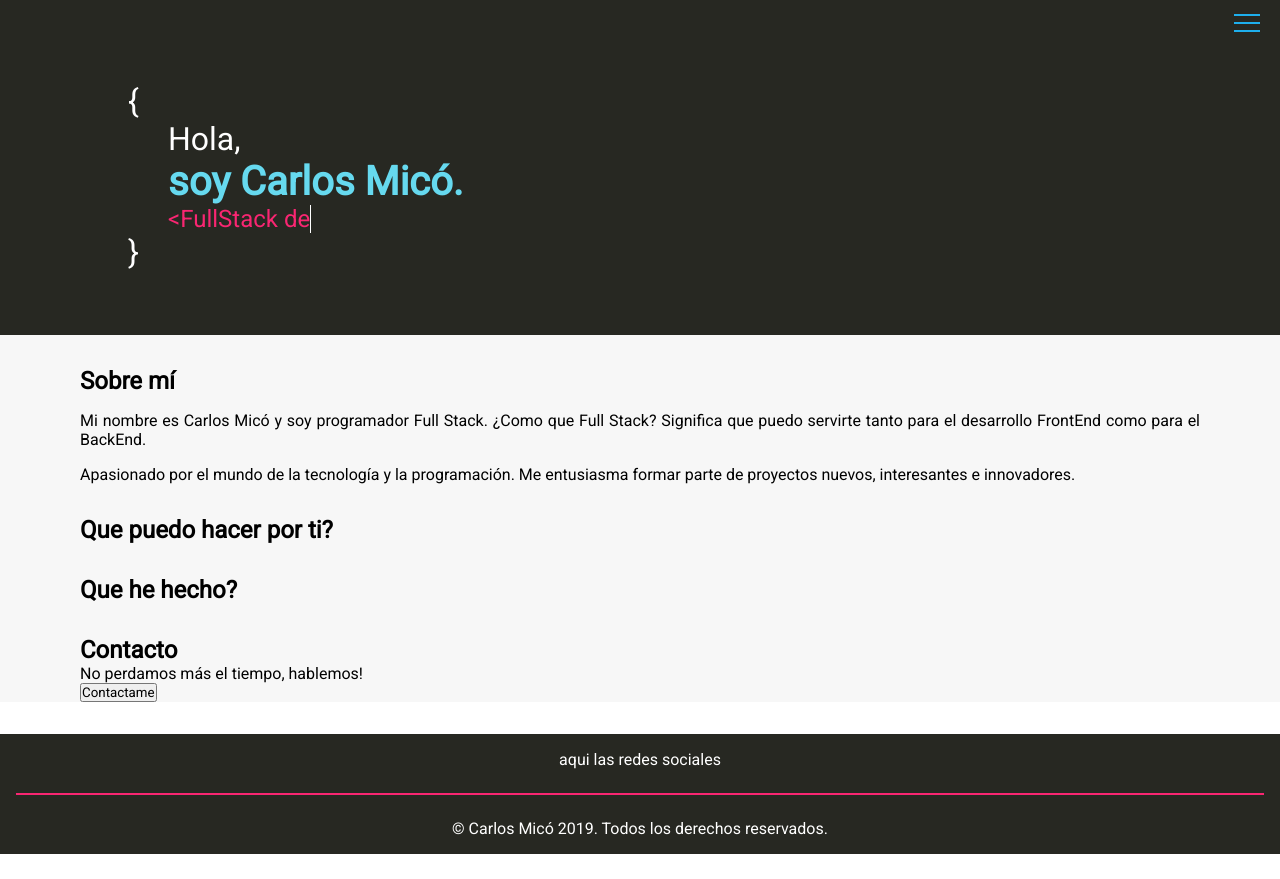
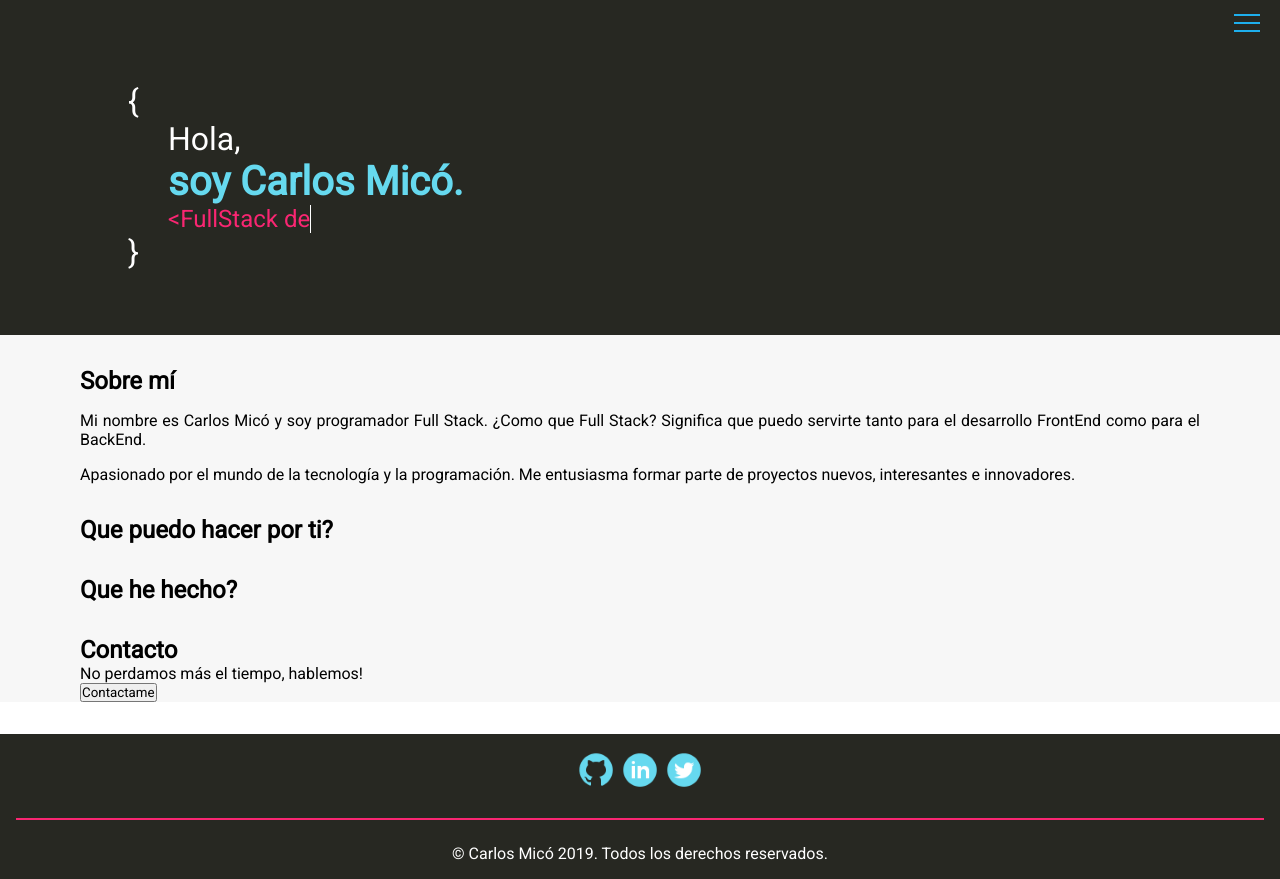
Before and after one commit to carlosmico/Portfolio, a plain HTML site: page index.html in a window 1280 px wide. Before the commit the page ends 854 px from the top, so only its background shows below. Drawn offline with Linux system fonts and the light colour scheme.

Commit message:
Footer socialIcons

```diff
--- a/css/style.css
+++ b/css/style.css
@@ -129,6 +129,16 @@ footer {
     padding: 1em;
 }
 
+.socialLinks>a>img:hover {
+    border: 2px solid #f92672;
+    border-radius: 20px
+}
+
+.socialLinks>a>img {
+    width: 40px;
+    height: 40px;
+}
+
 .separator {
     height: 2px;
     width: 100%;
--- a/index.html
+++ b/index.html
@@ -82,12 +82,13 @@
     <footer>
 
         <div class="socialLinks">
-            aqui las redes sociales
+            <a href="https://github.com/carlosmico"><img src="./img/github.png" alt="Github"></a>
+            <a href="https://www.linkedin.com/in/carlos-mic%C3%B3-huertas-b662b1124/"><img src="./img/linkedin.png" alt=""></a>
+            <a href="https://twitter.com/carlos_mico_"><img src="./img/twitter.png" alt=""></a>
         </div>
 
 
         <div class="separator">
-
         </div>
 
         <div class="copyright">
```
Also changed, not shown: img/github.png (added), img/linkedin.png (added), img/twitter.png (added).
